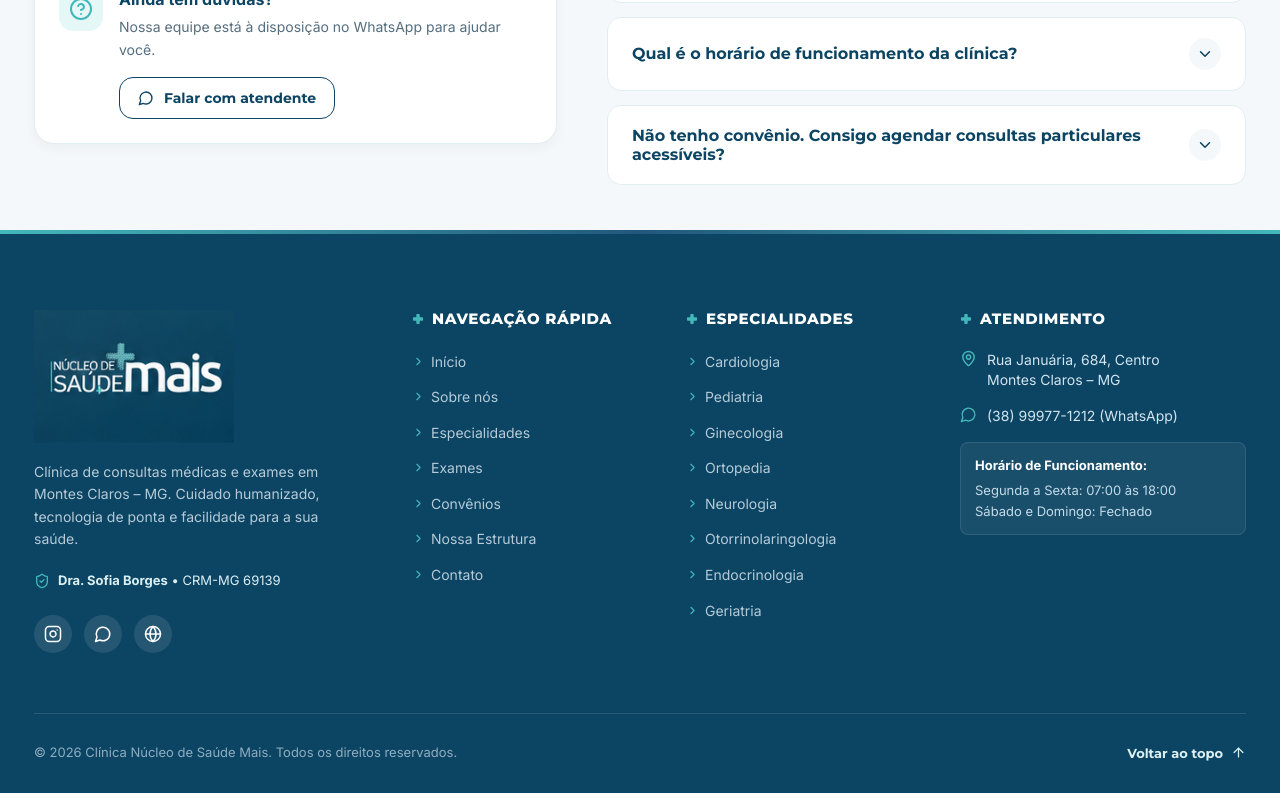
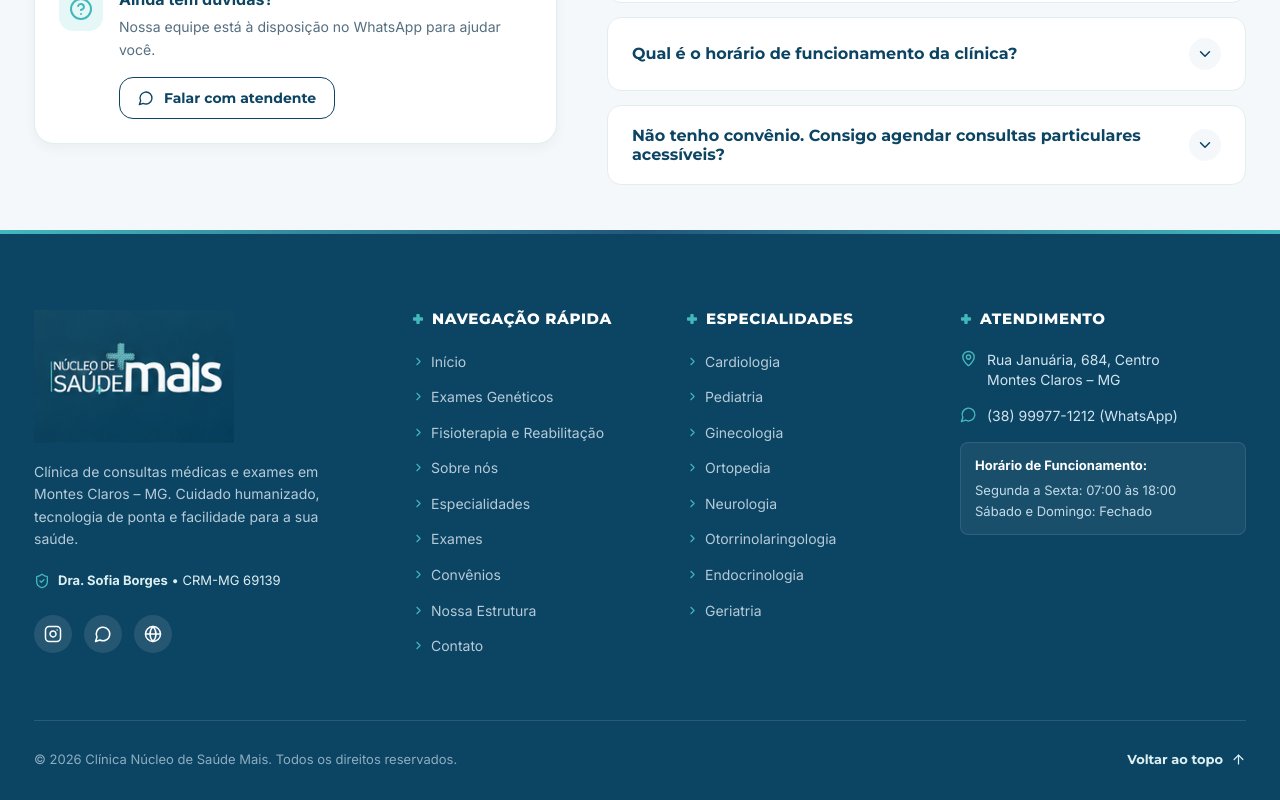
Before and after one commit to Karenfernandes20/nucleo-saude-mais, a Next.js app: page / in a window 1280 px wide. Shown: the part 9882-10682 px from the top of the page. Built offline with nearby package versions, Linux system fonts and the light colour scheme.

Commit message:
feat: prioritize genetics, rehabilitation and diagnostics

```diff
--- a/src/components/footer.tsx
+++ b/src/components/footer.tsx
@@ -29,6 +29,8 @@ export default function Footer({ onNavigate }: FooterProps) {
 
   const quickLinks = [
     { label: 'Início', id: 'inicio' },
+    { label: 'Exames Genéticos', id: 'geneticos' },
+    { label: 'Fisioterapia e Reabilitação', id: 'fisioterapia' },
     { label: 'Sobre nós', id: 'sobre' },
     { label: 'Especialidades', id: 'especialidades' },
     { label: 'Exames', id: 'exames' },
```
